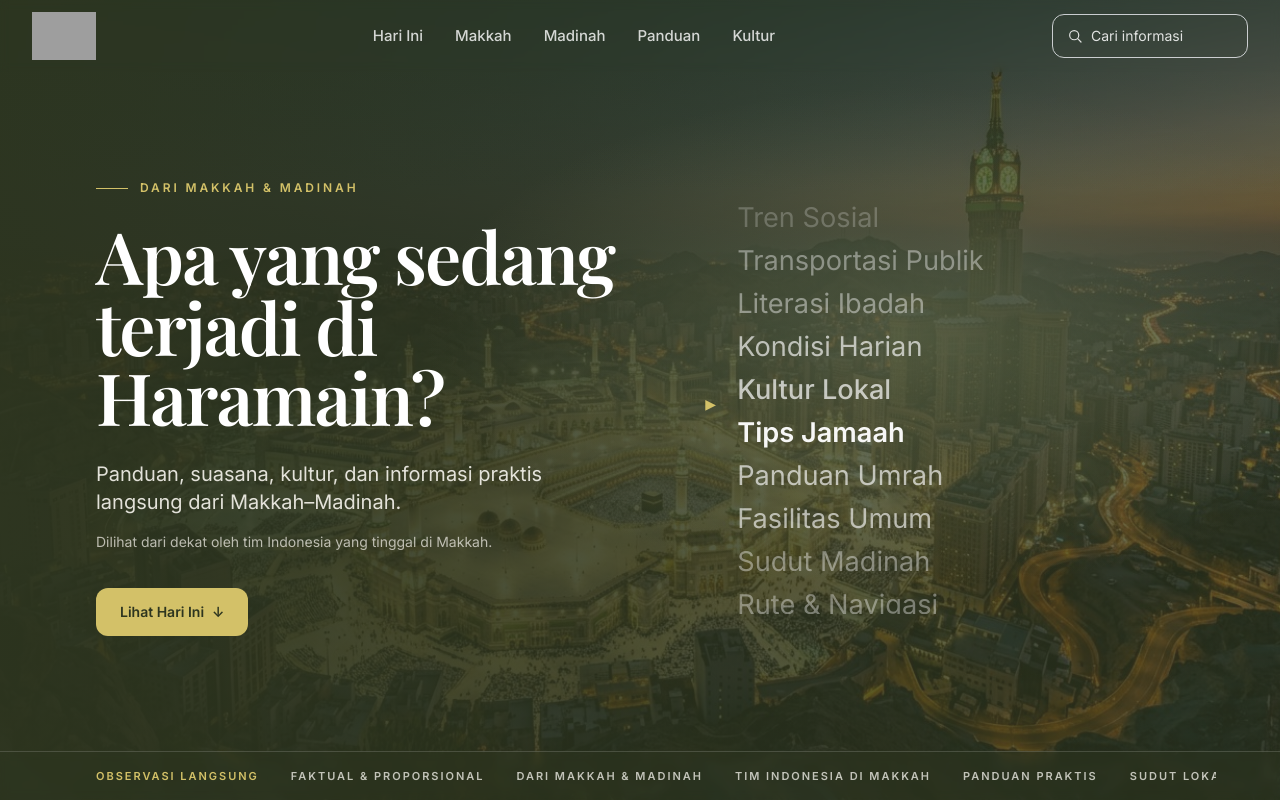
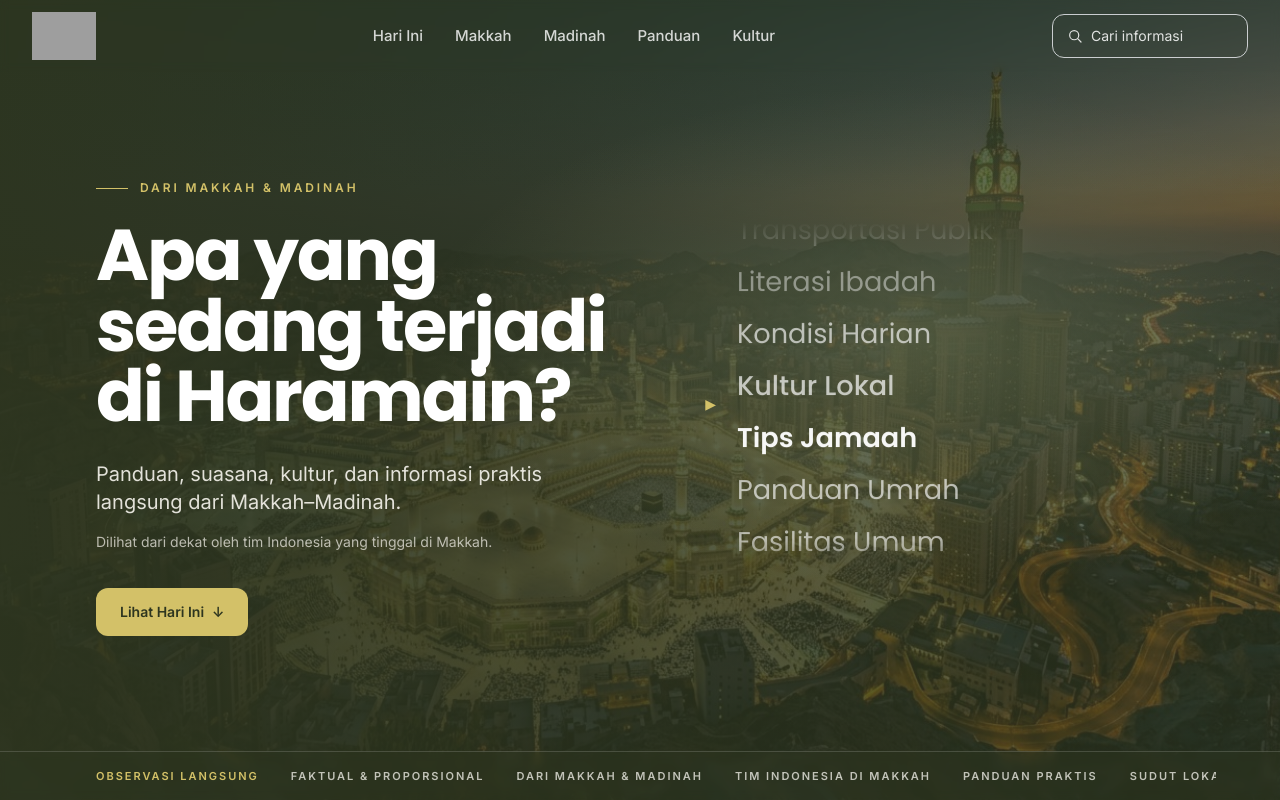
Before and after one commit to adityamzr/sh-web, a Nuxt app: page / in a window 1280 px wide. Shown: the top 800 px of the page. Built offline with nearby package versions, Linux system fonts and the light colour scheme; grey boxes are pictures that could not be loaded.

Commit message:
fix(media): align hero type and topic geometry

```diff
--- a/components/MediaHero.vue
+++ b/components/MediaHero.vue
@@ -5,7 +5,7 @@ const topics = [
   'Fasilitas Umum', 'Sudut Madinah', 'Rute & Navigasi', 'Etika Masjid',
   'Biaya Harian', 'Tempat Favorit', 'Info Musiman', 'Keseharian Saudi',
 ]
-const rowHeight = 43
+const rowHeight = 52
 const trackIndex = ref(topics.length + 4)
 const paused = ref(false)
 const reducedMotion = ref(false)
@@ -20,7 +20,7 @@ const topicItems = computed(() => Array.from({ length: topics.length * 3 }, (_,
   distance: Math.abs(absoluteIndex - trackIndex.value),
 })))
 const trackStyle = computed(() => ({
-  transform: `translate3d(0, ${210 - (trackIndex.value * rowHeight)}px, 0)`,
+  '--topic-track-index': trackIndex.value,
   transition: seamlessReset.value ? 'none' : 'transform 650ms cubic-bezier(0.22, 0.61, 0.36, 1)',
 }))
 
@@ -56,17 +56,17 @@ onBeforeUnmount(() => {
     <div class="mx-auto grid min-h-[100svh] max-w-container items-center gap-12 px-5 pb-24 pt-32 sm:px-6 sm:pb-28 sm:pt-40 lg:grid-cols-[1.05fr_0.95fr] lg:gap-20 lg:px-8 lg:pb-32 lg:pt-36">
       <div>
         <p class="flex items-center gap-3 text-[11px] font-semibold uppercase tracking-[0.24em] text-sht-gold sm:text-xs"><span class="h-px w-8 bg-sht-gold" aria-hidden="true" />DARI MAKKAH &amp; MADINAH</p>
-        <h1 class="mt-6 max-w-3xl font-heading text-5xl font-semibold leading-[0.98] tracking-tight text-white sm:text-[4.5rem]">Apa yang sedang terjadi di Haramain?</h1>
+        <h1 class="mt-6 max-w-3xl font-heading text-5xl font-bold leading-[0.98] tracking-[-0.03em] text-white sm:text-[4.5rem]">Apa yang sedang terjadi di Haramain?</h1>
         <p class="mt-7 max-w-xl text-lg leading-relaxed text-sht-off-white/90 sm:text-xl">Panduan, suasana, kultur, dan informasi praktis langsung dari Makkah–Madinah.</p>
         <p class="mt-4 text-sm text-sht-off-white/70">Dilihat dari dekat oleh tim Indonesia yang tinggal di Makkah.</p>
         <a href="#hari-ini" class="mt-9 inline-flex min-h-[48px] items-center gap-2 rounded-xl bg-sht-gold px-6 py-3.5 text-sm font-semibold text-sht-olive-dark transition-colors hover:bg-[#c7b55e] focus-visible:outline focus-visible:outline-2 focus-visible:outline-offset-2 focus-visible:outline-sht-gold">Lihat Hari Ini <span aria-hidden="true">↓</span></a>
       </div>
 
       <div class="min-w-0 lg:pb-2" @mouseenter="paused = true" @mouseleave="paused = false" @focusin="paused = true" @focusout="paused = false">
-        <div class="relative h-[420px] overflow-hidden" aria-label="Topik editorial Sudut Haramain" aria-live="polite">
-          <span class="absolute left-0 top-1/2 z-10 -translate-y-1/2 text-sm text-sht-gold" aria-hidden="true">▶</span>
-          <ol class="absolute inset-x-0 top-0 space-y-0" :style="trackStyle">
-            <li v-for="item in topicItems" :key="item.absoluteIndex" class="flex h-[43px] items-center gap-4 pl-8 text-2xl transition-[opacity,color,font-weight] duration-500 sm:text-[1.7rem]" :class="item.distance === 0 ? 'font-semibold text-white opacity-100' : item.distance === 1 || item.distance === 2 ? 'text-white/65 opacity-100' : item.distance === 3 || item.distance === 4 ? 'text-white/40 opacity-100' : 'text-white/20 opacity-100'">
+        <div class="topic-viewport relative h-[calc(var(--topic-row-height)*7)] overflow-hidden" aria-label="Topik editorial Sudut Haramain" aria-live="polite">
+          <span class="topic-pointer absolute left-0 z-10 -translate-y-1/2 text-sm text-sht-gold" aria-hidden="true">▶</span>
+          <ol class="topic-track absolute inset-x-0 top-0 space-y-0" :style="trackStyle">
+            <li v-for="item in topicItems" :key="item.absoluteIndex" class="flex h-[var(--topic-row-height)] items-center gap-4 pl-8 font-heading text-[1.7rem] leading-none transition-[opacity,color,font-weight] duration-500" :class="item.distance === 0 ? 'font-semibold text-white opacity-100' : item.distance === 1 || item.distance === 2 ? 'text-white/65' : item.distance === 3 || item.distance === 4 ? 'text-white/40' : 'text-white/20'">
               <span>{{ item.label }}</span>
             </li>
           </ol>
@@ -78,3 +78,22 @@ onBeforeUnmount(() => {
     <div class="absolute inset-x-0 bottom-0 border-t border-white/15 bg-sht-olive-dark/45 backdrop-blur-sm" aria-label="Prinsip Sudut Haramain"><div class="mx-auto flex max-w-container gap-8 overflow-hidden px-5 py-4 text-[11px] font-semibold uppercase tracking-[0.18em] text-sht-off-white/75 sm:px-6 lg:px-8"><span class="shrink-0 text-sht-gold">Observasi Langsung</span><span class="shrink-0">Faktual &amp; Proporsional</span><span class="shrink-0">Dari Makkah &amp; Madinah</span><span class="shrink-0">Tim Indonesia di Makkah</span><span class="shrink-0">Panduan Praktis</span><span class="shrink-0">Sudut Lokal</span></div></div>
   </section>
 </template>
+
+<style scoped>
+.topic-viewport {
+  --topic-row-height: 52px;
+  --topic-active-center: calc(var(--topic-row-height) * 3.5);
+  mask-image: linear-gradient(to bottom, transparent 0%, black 13%, black 87%, transparent 100%);
+}
+.topic-track {
+  transform: translate3d(0, calc(var(--topic-active-center) - (var(--topic-track-index) * var(--topic-row-height))), 0);
+  will-change: transform;
+}
+.topic-pointer { top: var(--topic-active-center); }
+@media (max-width: 767px) {
+  .topic-viewport { --topic-row-height: 43px; --topic-active-center: calc(var(--topic-row-height) * 4.5); height: calc(var(--topic-row-height) * 9); }
+}
+@media (prefers-reduced-motion: reduce) {
+  .topic-track { transition: none !important; }
+}
+</style>
--- a/nuxt.config.ts
+++ b/nuxt.config.ts
@@ -11,7 +11,7 @@ export default defineNuxtConfig({
       link: [
         { rel: 'preconnect', href: 'https://fonts.googleapis.com' },
         { rel: 'preconnect', href: 'https://fonts.gstatic.com', crossorigin: '' },
-        { rel: 'stylesheet', href: 'https://fonts.googleapis.com/css2?family=Inter:wght@400;500;600&family=Playfair+Display:wght@600;700&family=Poppins:wght@400;500;600&display=swap' },
+        { rel: 'stylesheet', href: 'https://fonts.googleapis.com/css2?family=Inter:wght@400;500;600&family=Poppins:wght@400;500;600;700&display=swap' },
       ],
     },
   },
--- a/tailwind.config.ts
+++ b/tailwind.config.ts
@@ -15,7 +15,7 @@ export default <Partial<Config>>{
         },
       },
       fontFamily: {
-        heading: ['Playfair Display', 'Poppins', 'Georgia', 'serif'],
+        heading: ['Poppins', 'Inter', 'ui-sans-serif', 'system-ui', 'sans-serif'],
         sans: ['Inter', 'Poppins', 'ui-sans-serif', 'system-ui', 'sans-serif'],
       },
       maxWidth: { container: '72rem' },
```
